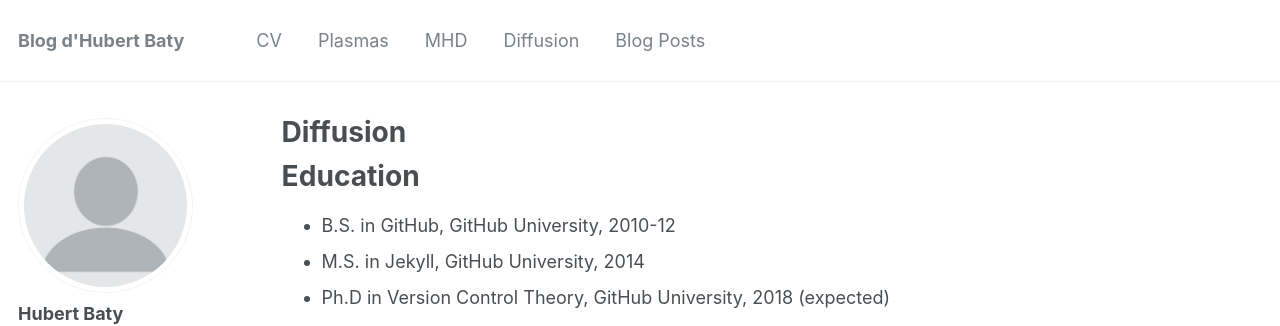
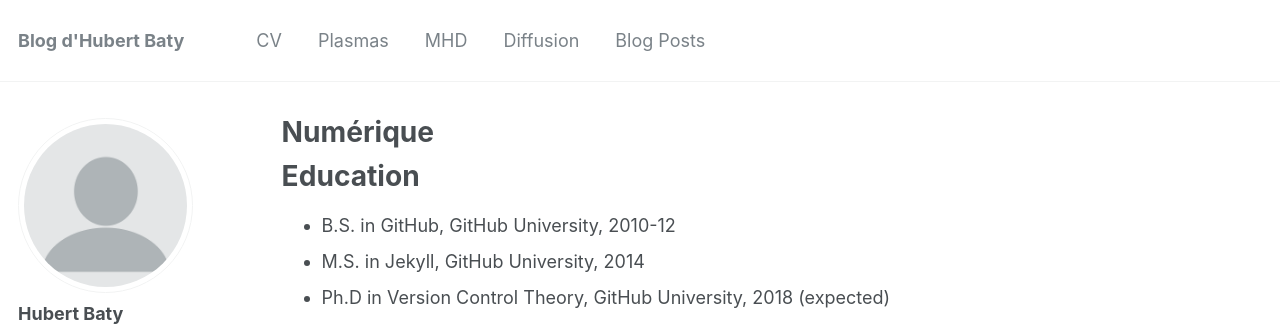
Before and after one commit to hubertbaty/hubertbaty.github.io, a Jekyll site: the page built from _pages/numerique.md, in a window 1280 px wide and 900 px high. Shown: the top 326 px of the window. Built offline with Jekyll 4.4.1, drawn with Linux system fonts in a browser that asks for light colours; some web fonts are replaced; formulas are drawn with MathJax 3.

Commit message:
Update and rename diffusion.md to numerique.md

```diff
--- a/_pages/diffusion.md
+++ b/_pages/numerique.md
@@ -1,7 +1,7 @@
 ---
 layout: archive
-title: "Diffusion"
-permalink: /diffusion/
+title: "Numérique"
+permalink: /numerique/
 author_profile: true
 redirect_from:
   - /resume
```
